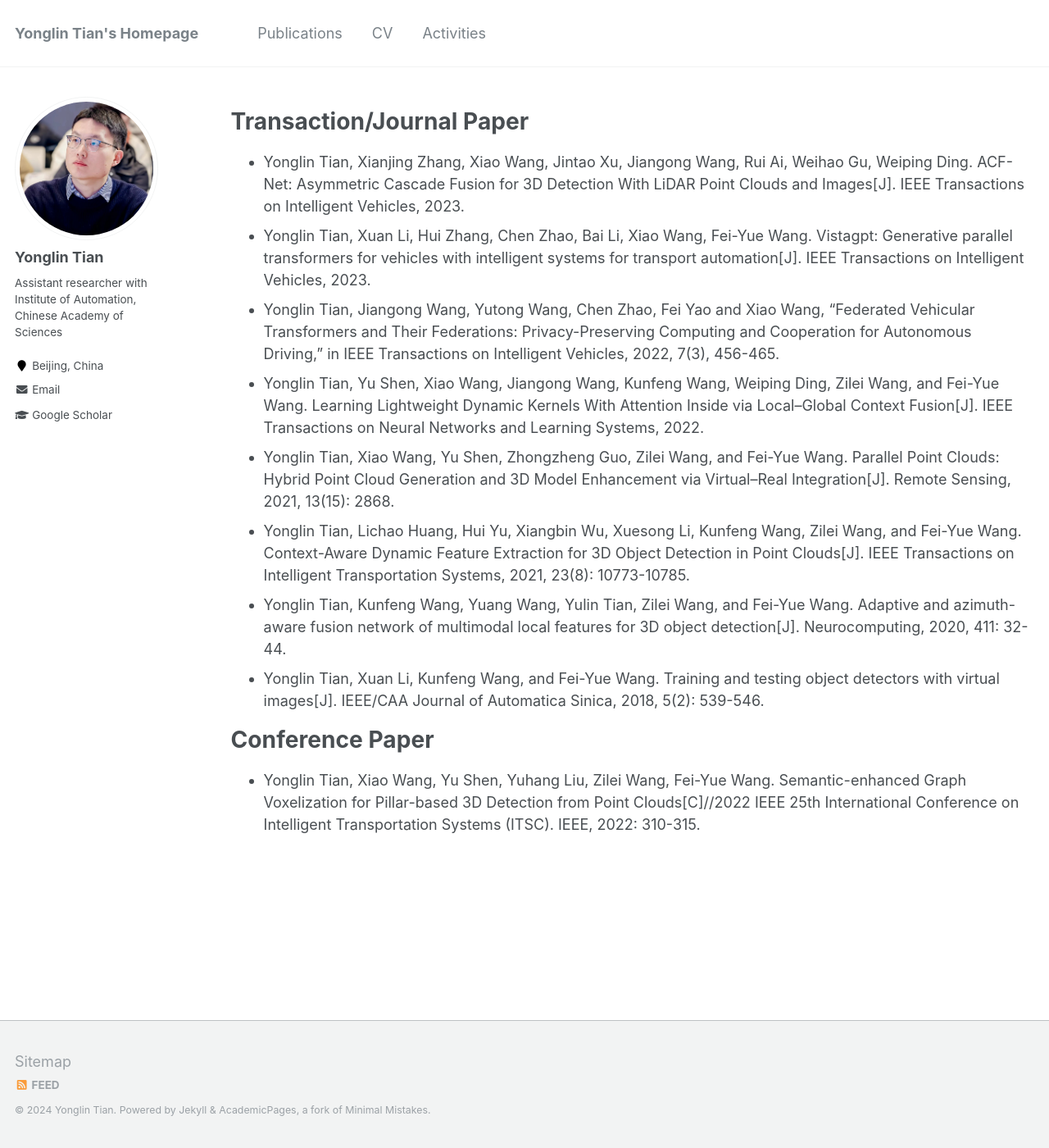
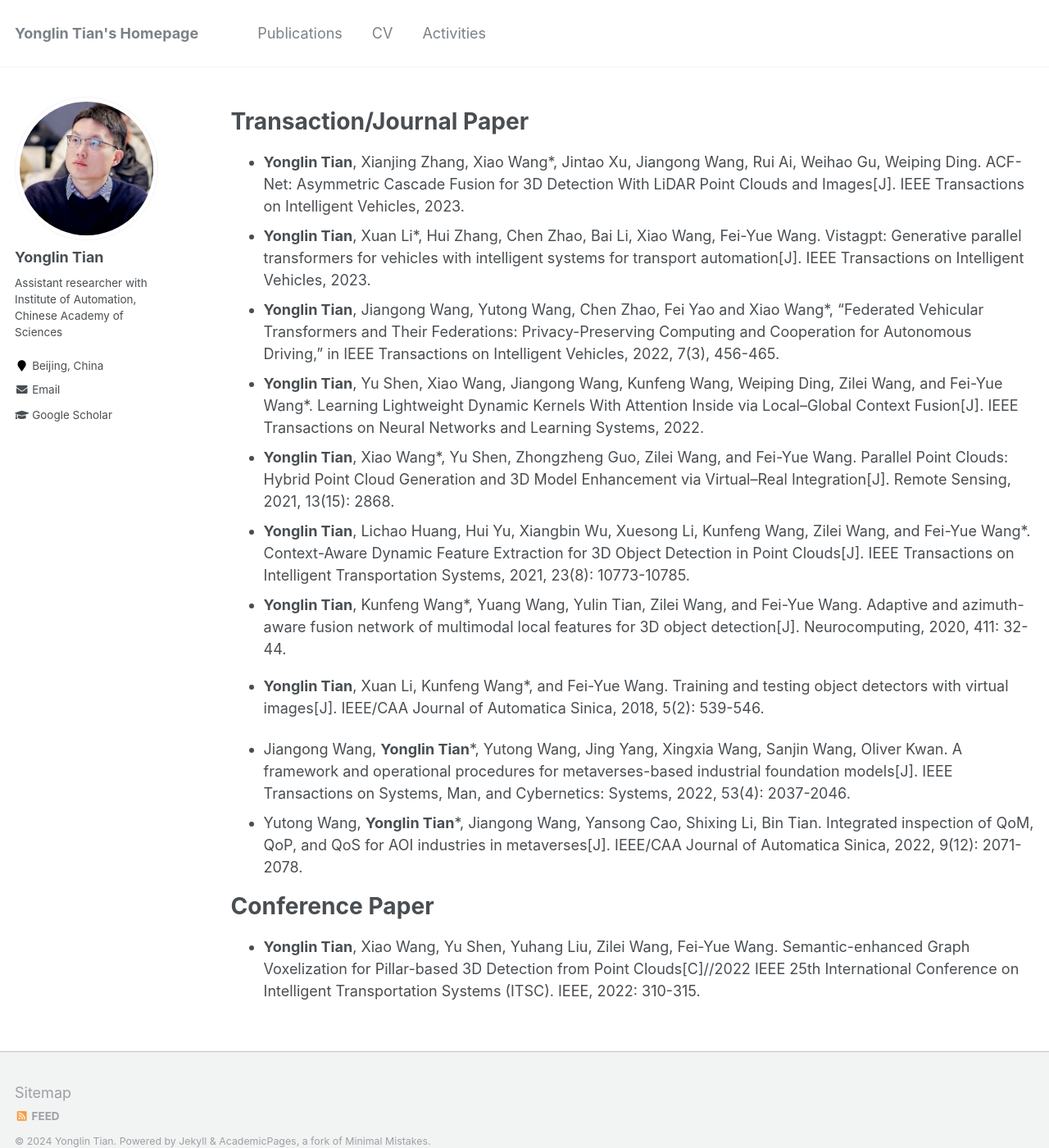
Before and after one commit to Hub-Tian/hub-tian.github.io, a Jekyll site: the page built from _pages/publications.md, in a window 1280 px wide and 1400 px high. Shown: the whole window at 82% size. Built offline with Jekyll 4.4.1, drawn with Linux system fonts in a browser that asks for light colours.

Commit message:
add personal info12

```diff
--- a/_pages/publications.md
+++ b/_pages/publications.md
@@ -7,19 +7,23 @@ author_profile: true
 
 Transaction/Journal Paper
 ======
-* Yonglin Tian, Xianjing Zhang, Xiao Wang, Jintao Xu, Jiangong Wang, Rui Ai, Weihao Gu, Weiping Ding. ACF-Net: Asymmetric Cascade Fusion for 3D Detection With LiDAR Point Clouds and Images[J]. IEEE Transactions on Intelligent Vehicles, 2023.
-* Yonglin Tian, Xuan Li, Hui Zhang, Chen Zhao, Bai Li, Xiao Wang, Fei-Yue Wang. Vistagpt: Generative parallel transformers for vehicles with intelligent systems for transport automation[J]. IEEE Transactions on Intelligent Vehicles, 2023.
-* Yonglin Tian, Jiangong Wang, Yutong Wang, Chen Zhao, Fei Yao and Xiao Wang, "Federated Vehicular Transformers and Their Federations: Privacy-Preserving Computing and Cooperation for Autonomous Driving," in IEEE Transactions on Intelligent Vehicles, 2022, 7(3), 456-465.
-* Yonglin Tian, Yu Shen, Xiao Wang, Jiangong Wang, Kunfeng Wang, Weiping Ding, Zilei Wang, and Fei-Yue Wang. Learning Lightweight Dynamic Kernels With Attention Inside via Local–Global Context Fusion[J]. IEEE Transactions on Neural Networks and Learning Systems, 2022.
-* Yonglin Tian, Xiao Wang, Yu Shen, Zhongzheng Guo, Zilei Wang, and Fei-Yue Wang. Parallel Point Clouds: Hybrid Point Cloud Generation and 3D Model Enhancement via Virtual–Real Integration[J]. Remote Sensing, 2021, 13(15): 2868.
-* Yonglin Tian, Lichao Huang, Hui Yu, Xiangbin Wu, Xuesong Li, Kunfeng Wang, Zilei Wang, and Fei-Yue Wang. Context-Aware Dynamic Feature Extraction for 3D Object Detection in Point Clouds[J].  IEEE Transactions on Intelligent Transportation Systems, 2021, 23(8): 10773-10785.
-* Yonglin Tian, Kunfeng Wang, Yuang Wang, Yulin Tian, Zilei Wang, and Fei-Yue Wang. Adaptive and azimuth-aware fusion network of multimodal local features for 3D object detection[J]. Neurocomputing, 2020, 411: 32-44.
-* Yonglin Tian, Xuan Li, Kunfeng Wang, and Fei-Yue Wang. Training and testing object detectors with virtual images[J]. IEEE/CAA Journal of Automatica Sinica, 2018, 5(2): 539-546.
+* **Yonglin Tian**, Xianjing Zhang, Xiao Wang*, Jintao Xu, Jiangong Wang, Rui Ai, Weihao Gu, Weiping Ding. ACF-Net: Asymmetric Cascade Fusion for 3D Detection With LiDAR Point Clouds and Images[J]. IEEE Transactions on Intelligent Vehicles, 2023.
+* **Yonglin Tian**, Xuan Li*, Hui Zhang, Chen Zhao, Bai Li, Xiao Wang, Fei-Yue Wang. Vistagpt: Generative parallel transformers for vehicles with intelligent systems for transport automation[J]. IEEE Transactions on Intelligent Vehicles, 2023.
+* **Yonglin Tian**, Jiangong Wang, Yutong Wang, Chen Zhao, Fei Yao and Xiao Wang*, "Federated Vehicular Transformers and Their Federations: Privacy-Preserving Computing and Cooperation for Autonomous Driving," in IEEE Transactions on Intelligent Vehicles, 2022, 7(3), 456-465.
+* **Yonglin Tian**, Yu Shen, Xiao Wang, Jiangong Wang, Kunfeng Wang, Weiping Ding, Zilei Wang, and Fei-Yue Wang*. Learning Lightweight Dynamic Kernels With Attention Inside via Local–Global Context Fusion[J]. IEEE Transactions on Neural Networks and Learning Systems, 2022.
+* **Yonglin Tian**, Xiao Wang*, Yu Shen, Zhongzheng Guo, Zilei Wang, and Fei-Yue Wang. Parallel Point Clouds: Hybrid Point Cloud Generation and 3D Model Enhancement via Virtual–Real Integration[J]. Remote Sensing, 2021, 13(15): 2868.
+* **Yonglin Tian**, Lichao Huang, Hui Yu, Xiangbin Wu, Xuesong Li, Kunfeng Wang, Zilei Wang, and Fei-Yue Wang*. Context-Aware Dynamic Feature Extraction for 3D Object Detection in Point Clouds[J].  IEEE Transactions on Intelligent Transportation Systems, 2021, 23(8): 10773-10785.
+* **Yonglin Tian**, Kunfeng Wang*, Yuang Wang, Yulin Tian, Zilei Wang, and Fei-Yue Wang. Adaptive and azimuth-aware fusion network of multimodal local features for 3D object detection[J]. Neurocomputing, 2020, 411: 32-44.
+* **Yonglin Tian**, Xuan Li, Kunfeng Wang*, and Fei-Yue Wang. Training and testing object detectors with virtual images[J]. IEEE/CAA Journal of Automatica Sinica, 2018, 5(2): 539-546.
+
+* Jiangong Wang, **Yonglin Tian***, Yutong Wang, Jing Yang, Xingxia Wang, Sanjin Wang, Oliver Kwan. A framework and operational procedures for metaverses-based industrial foundation models[J]. IEEE Transactions on Systems, Man, and Cybernetics: Systems, 2022, 53(4): 2037-2046.
+* Yutong Wang, **Yonglin Tian***, Jiangong Wang, Yansong Cao, Shixing Li, Bin Tian. Integrated inspection of QoM, QoP, and QoS for AOI industries in metaverses[J]. IEEE/CAA Journal of Automatica Sinica, 2022, 9(12): 2071-2078.
+
 
 
 Conference Paper
 ======
-* Yonglin Tian, Xiao Wang, Yu Shen, Yuhang Liu, Zilei Wang, Fei-Yue Wang. Semantic-enhanced Graph Voxelization for Pillar-based 3D Detection from Point Clouds[C]//2022 IEEE 25th International Conference on Intelligent Transportation Systems (ITSC). IEEE, 2022: 310-315.
+* **Yonglin Tian**, Xiao Wang, Yu Shen, Yuhang Liu, Zilei Wang, Fei-Yue Wang. Semantic-enhanced Graph Voxelization for Pillar-based 3D Detection from Point Clouds[C]//2022 IEEE 25th International Conference on Intelligent Transportation Systems (ITSC). IEEE, 2022: 310-315.
 
 
 
```
